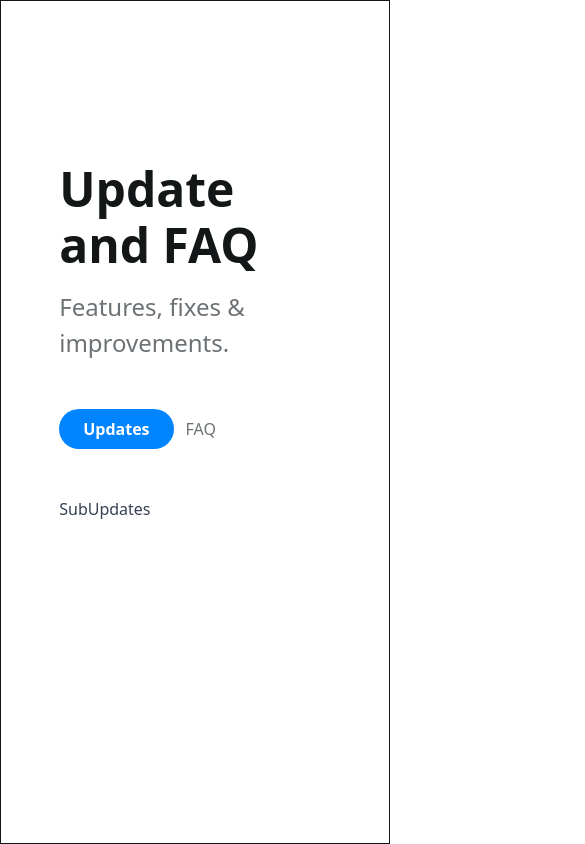
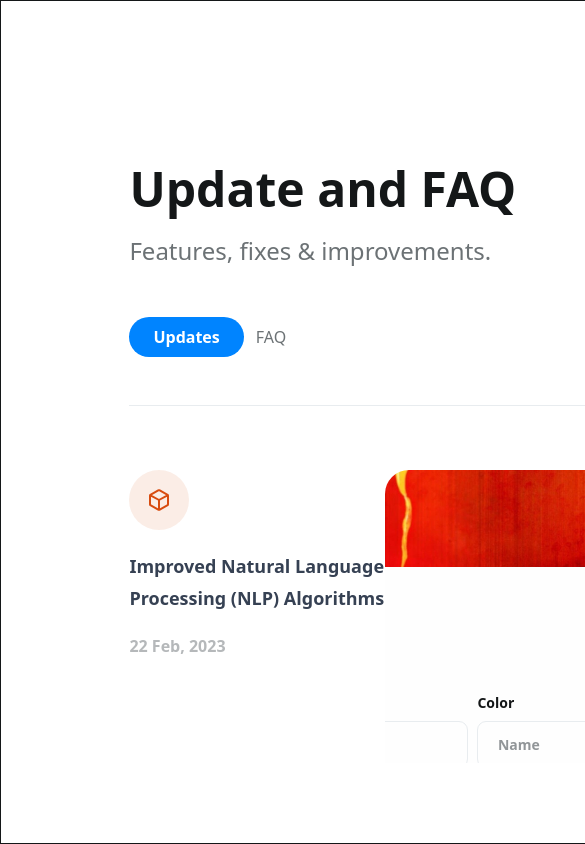
Before and after one commit to Eche00/BrainWave, a React (Vite) app in the folder client/: page /updates in a window 390 px wide. Shown: the top 844 px of the page, 585 px wide, since content can reach past the window. Built offline with nearby package versions, Linux system fonts and the light colour scheme.

Commit message:
updates two pages and 50% remaining media query and lil config

```diff
--- a/client/src/pages/updates&faqs/SubUpdates.jsx
+++ b/client/src/pages/updates&faqs/SubUpdates.jsx
@@ -1,7 +1,108 @@
 import React from "react";
+import { updateicons } from "../../lib/updatesicons";
+import { Avatar, updatesDummy } from "../../assets";
 
 function SubUpdates() {
-  return <div>SubUpdates</div>;
+  return (
+    <div className=" border-t-[1px] border-[#E8ECEF] w-full">
+      {/* container  */}
+      <main className="">
+        {/* each section  */}
+        <section className=" py-[64px]  flex justify-between">
+          {/* 1  */}
+          <div className="flex flex-col gap-[20px]">
+            <span>{updateicons.box}</span>
+            <p className=" text-[18px] font-[600] leading-[32px] w-[256px]">
+              Improved Natural Language Processing (NLP) Algorithms
+            </p>
+            <p className="text-[#6C727580] text-[16px] font-[600] leading-[24px]">
+              22 Feb, 2023
+            </p>
+          </div>
+          {/* 2 */}
+          <div className=" relative w-[600px] h-[504px] rounded-[24px] overflow-hidden">
+            <img src={updatesDummy} className=" w-full object-cover" alt="" />
+            {/* updaate  */}
+            <section className="absolute w-fit right-[5%]  bottom-0 flex flex-col px-[60px] pt-[60px] gap-[24px] rounded-t-[18px] bg-[#FEFEFE] dark:bg-[#141718]">
+              <span className=" absolute right-10 top-10">
+                {updateicons.exit}
+              </span>
+              <div>
+                <h1 className=" text-[#141718] dark:text-[#FEFEFE] text-[28px] font-[700] leading-[40px]">
+                  Add chat list
+                </h1>
+              </div>
+              {/* first inputs  */}
+              <div className=" flex gap-[9px]">
+                {/* 1 */}
+                <div className=" text-[#141718] dark:text-[#FEFEFE] text-[14px] font-[600] leading-[24px] flex gap-[6px] flex-col">
+                  <p>Name</p>
+                  <span className=" flex items-center gap-[9px] border-[0.75px] border-[#E8ECEF] dark:border-[1px] dark:border-[#343839] p-[10.5px] rounded-[9px] ">
+                    {updateicons.message}
+                    <input
+                      type="text"
+                      placeholder="Name"
+                      className=" placeholder:text-[#6C7275BF] flex-1 outline-none"
+                    />
+                  </span>
+                </div>
+                {/* 2  */}
+                <div className=" text-[#141718] dark:text-[#FEFEFE] text-[14px] font-[600] leading-[24px] flex gap-[6px] flex-col w-[174px]">
+                  <p>Color</p>
+                  <span className=" flex items-center gap-[9px] border-[0.75px] border-[#E8ECEF] dark:border-[1px] dark:border-[#343839] p-[10.5px] rounded-[9px] ">
+                    <span className=" w-[10px] h-[10px] rounded-[0px] bg-[#3E90F0]"></span>
+                    <input
+                      type="text"
+                      placeholder="Name"
+                      className=" placeholder:text-[#6C7275BF] flex-1 outline-none"
+                    />
+                  </span>
+                </div>
+              </div>
+
+              {/* second inputs  */}
+              <div className="flex flex-col gap-[6px]">
+                <h2 className="text-[#141718] dark:text-[#FEFEFE] text-[14px] font-[600] leading-[24px]">
+                  Invite team member
+                </h2>
+                <div className="  p-[15px] flex flex-col gap-[15px] border-[0.75px] border-[#E8ECEF] dark:border-[1px] dark:border-[#343839] rounded-t-[9px] border-b-0 dark:border-b-0">
+                  <span className=" flex items-center gap-[9px] border-[0.75px] border-[#E8ECEF] dark:border-[1px] dark:border-[#343839] p-[10.5px] rounded-[9px] ">
+                    {updateicons.email}
+                    <input
+                      type="text"
+                      placeholder="Email, comma separated"
+                      className=" placeholder:text-[#6C7275BF] flex-1 outline-none"
+                    />
+                    <p className="text-[#141718] dark:text-[#FEFEFE] text-[12px] font-[600] leading-[24px] flex items-center">
+                      Can view <span>&#xf107;</span>
+                    </p>
+                  </span>
+                  <p className="text-[#6C727580]  text-[12px] font-[500] leading-[20px]">
+                    Only people invited in this list can access
+                  </p>
+                  <section className=" flex items-center justify-between">
+                    <div className=" flex gap-[9px] items-center">
+                      <img
+                        src={Avatar}
+                        className=" rounded-full w-[24px] h-[24px] bg-[#B5E4CA]"
+                        alt=""
+                      />
+                      <p className="text-[#141718] dark:text-[#FEFEFE] text-[14px] font-[600] leading-[24px]">
+                        Janiya(you)
+                      </p>
+                    </div>
+                    <p className="text-[#6C727580]  text-[12px] font-[500] leading-[20px]">
+                      Full access
+                    </p>
+                  </section>
+                </div>
+              </div>
+            </section>
+          </div>
+        </section>
+      </main>
+    </div>
+  );
 }
 
 export default SubUpdates;
```
